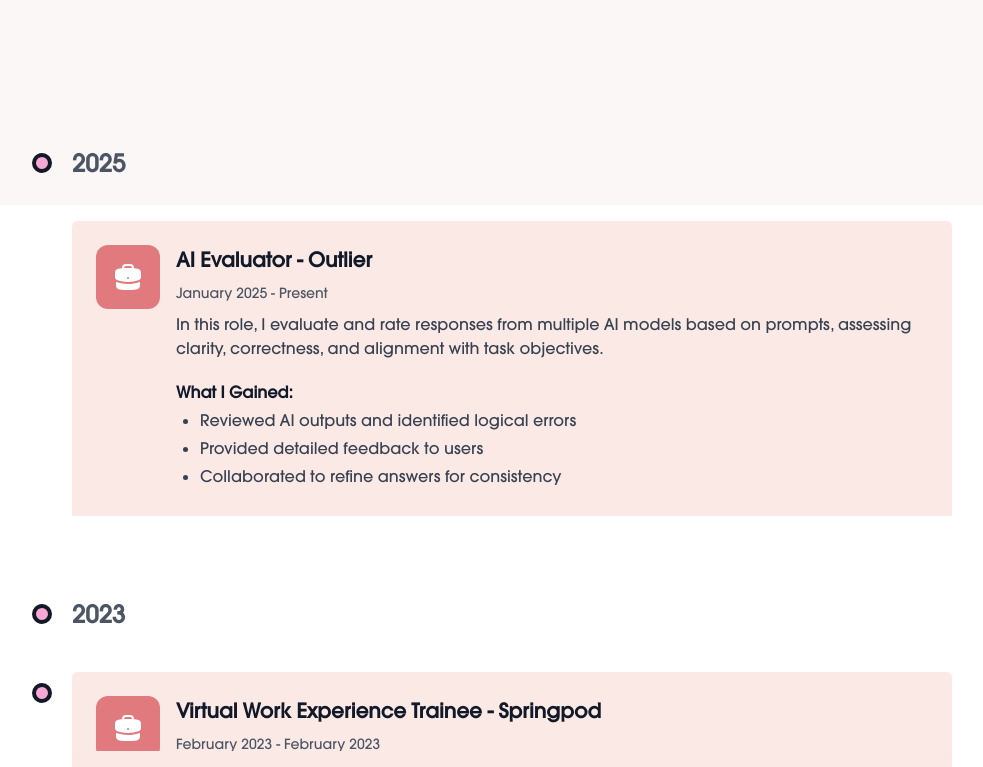
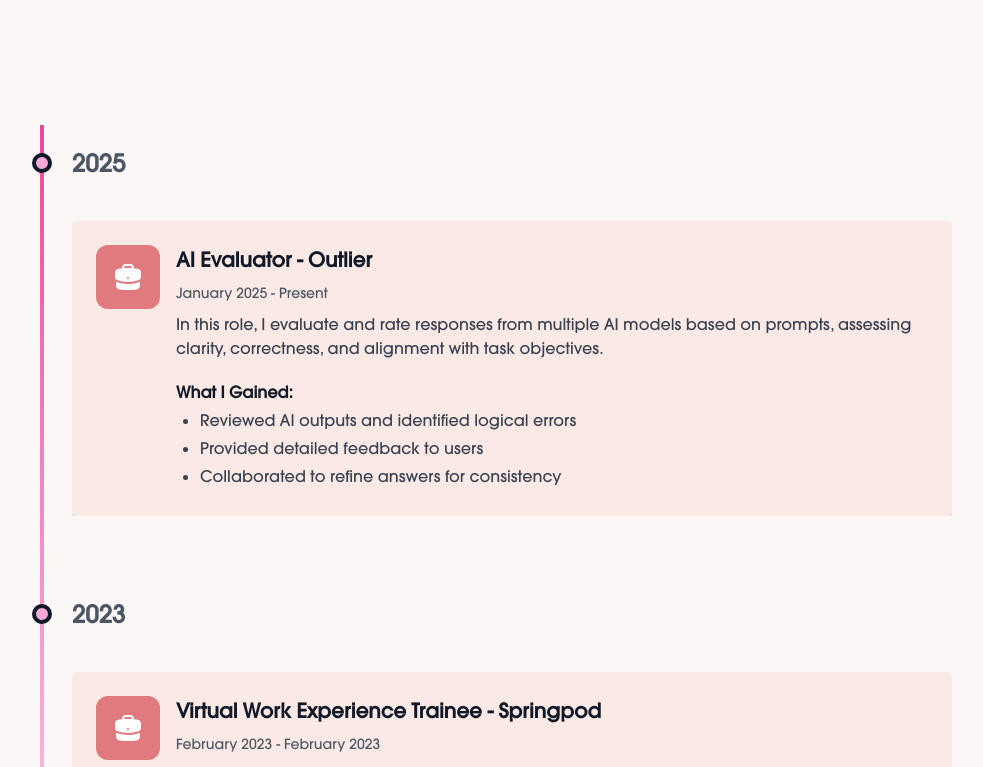
Before and after one commit to MohammadMahdi10/Mohammad-Portfolio-Website, a React (Vite) app: page / in a window 1280 px wide. Shown: the part 2080-2847 px from the top of the page, without its empty margins (216-1199 px from the left). Built offline with nearby package versions, Linux system fonts and the light colour scheme.

Commit message:
split timeline into jsx and css

```diff
--- a/src/components/DynamicChanges/TimeLine/TimeLine.css
+++ b/src/components/DynamicChanges/TimeLine/TimeLine.css
@@ -0,0 +1,38 @@
+.timeline-container {
+  position: relative;
+  min-height: var(--mobile-height);
+}
+
+.timeline-base-line {
+  position: absolute;
+  left: 2rem;
+  top: 0;
+  bottom: 0;
+  width: 0.25rem;
+  background: black;
+  border-radius: 0.375rem;
+}
+
+.timeline-progress-line {
+  position: absolute;
+  left: 2rem;
+  top: 0;
+  width: 0.25rem;
+  border-radius: 0.375rem;
+  transition: none;
+}
+
+.dark .timeline-progress-line {
+  mix-blend-mode: lighten;
+}
+
+@media (min-width: 768px) {
+  .timeline-container {
+    min-height: var(--desktop-height);
+  }
+
+  .timeline-base-line,
+  .timeline-progress-line {
+    left: 8rem;
+  }
+}
--- a/src/components/DynamicChanges/TimeLine/TimeLine.jsx
+++ b/src/components/DynamicChanges/TimeLine/TimeLine.jsx
@@ -1,12 +1,11 @@
 import React, { useEffect, useRef, useState } from "react";
+import "./TimeLine.css";
 
-{/* Animated TimeLine Section */}
 const TimeLine = ({ desktopHeight = 820, mobileHeight = 700 }) => {
   const containerRef = useRef(null);
   const [lineHeight, setLineHeight] = useState(0);
 
   useEffect(() => {
-    {/* Animation With Scroll */}
     const handleScroll = () => {
       const container = containerRef.current;
       if (!container) return;
@@ -17,16 +16,11 @@
 
       let progress = 0;
 
-      if (rect.top < startOffset && rect.bottom > 0)
-      {
+      if (rect.top < startOffset && rect.bottom > 0) {
         progress = Math.min(rect.height, startOffset - rect.top);
-      }
-      else if (rect.top >= startOffset)
-      {
+      } else if (rect.top >= startOffset) {
         progress = 0;
-      }
-      else if (rect.bottom <= 0)
-      {
+      } else if (rect.bottom <= 0) {
         progress = rect.height;
       }
 
@@ -36,45 +30,41 @@
     window.addEventListener("scroll", handleScroll);
     handleScroll();
 
-    return () => {
-      window.removeEventListener("scroll", handleScroll);
-    };
+    return () => window.removeEventListener("scroll", handleScroll);
   }, []);
 
+  const isDark = document.documentElement.classList.contains("dark");
+
+  const lineBackground = containerRef.current
+    ? `linear-gradient(
+        to bottom,
+        ${isDark ? "#3B82F6" : "#EC4899"} 0%,
+        ${isDark ? "#9333EA" : "#FBCFE8"} ${Math.max(
+          ((lineHeight - 20) / containerRef.current.offsetHeight) * 100,
+          0
+        )}%,
+        ${isDark ? "#9333EA" : "#FBCFE8"} 100%
+      )`
+    : isDark
+    ? "#3B82F6"
+    : "#EC4899";
+
   return (
-    <div ref={containerRef} className={`relative min-h-[${mobileHeight}px] md:min-h-[${desktopHeight}px]`}>
-
-      <div className="absolute md:left-32 left-8 top-0 bottom-0 w-1 bg-black rounded-md"></div>
+    <div
+      ref={containerRef}
+      className="timeline-container"
+      style={{
+        "--mobile-height": `${mobileHeight}px`,
+        "--desktop-height": `${desktopHeight}px`,
+      }}
+    >
+      <div className="timeline-base-line"></div>
 
       <div
-        className="absolute md:left-32 left-8 top-0 w-1 rounded-md transition-none dark:mix-blend-lighten"
+        className="timeline-progress-line"
         style={{
           height: `${lineHeight}px`,
-          background: containerRef.current
-            ? `linear-gradient(
-                to bottom,
-                ${
-                  document.documentElement.classList.contains("dark")
-                    ? "#3B82F6"
-                    : "#EC4899"
-                } 0%,
-                ${
-                  document.documentElement.classList.contains("dark")
-                    ? "#9333EA"
-                    : "#FBCFE8"
-                } ${Math.max(
-                  (lineHeight - 20) / containerRef.current.offsetHeight * 100,
-                  0
-                )}%,
-                ${
-                  document.documentElement.classList.contains("dark")
-                    ? "#9333EA"
-                    : "#FBCFE8"
-                } 100%
-              )`
-            : document.documentElement.classList.contains("dark")
-            ? "#3B82F6"
-            : "#EC4899",
+          background: lineBackground,
         }}
       ></div>
     </div>
```
